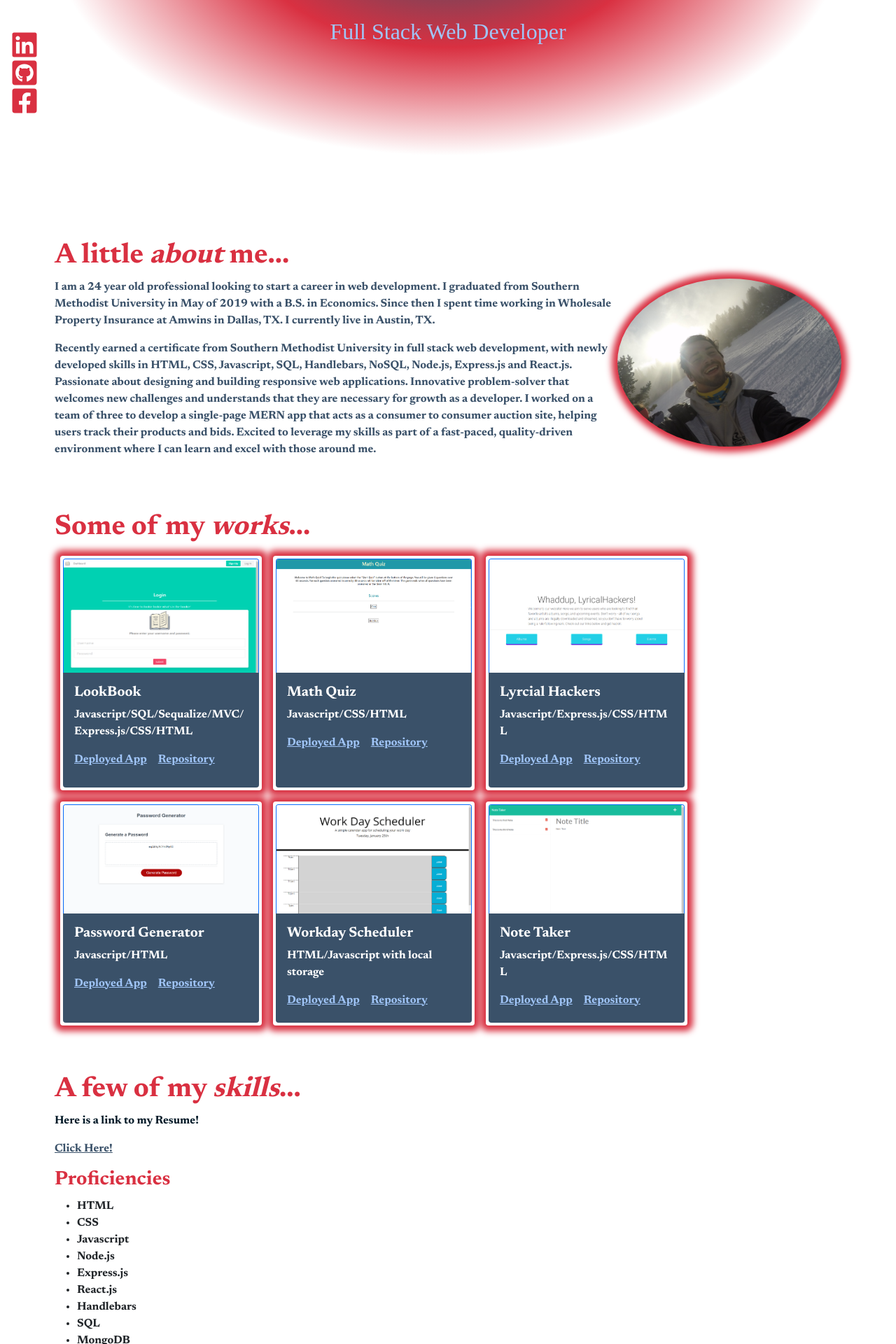
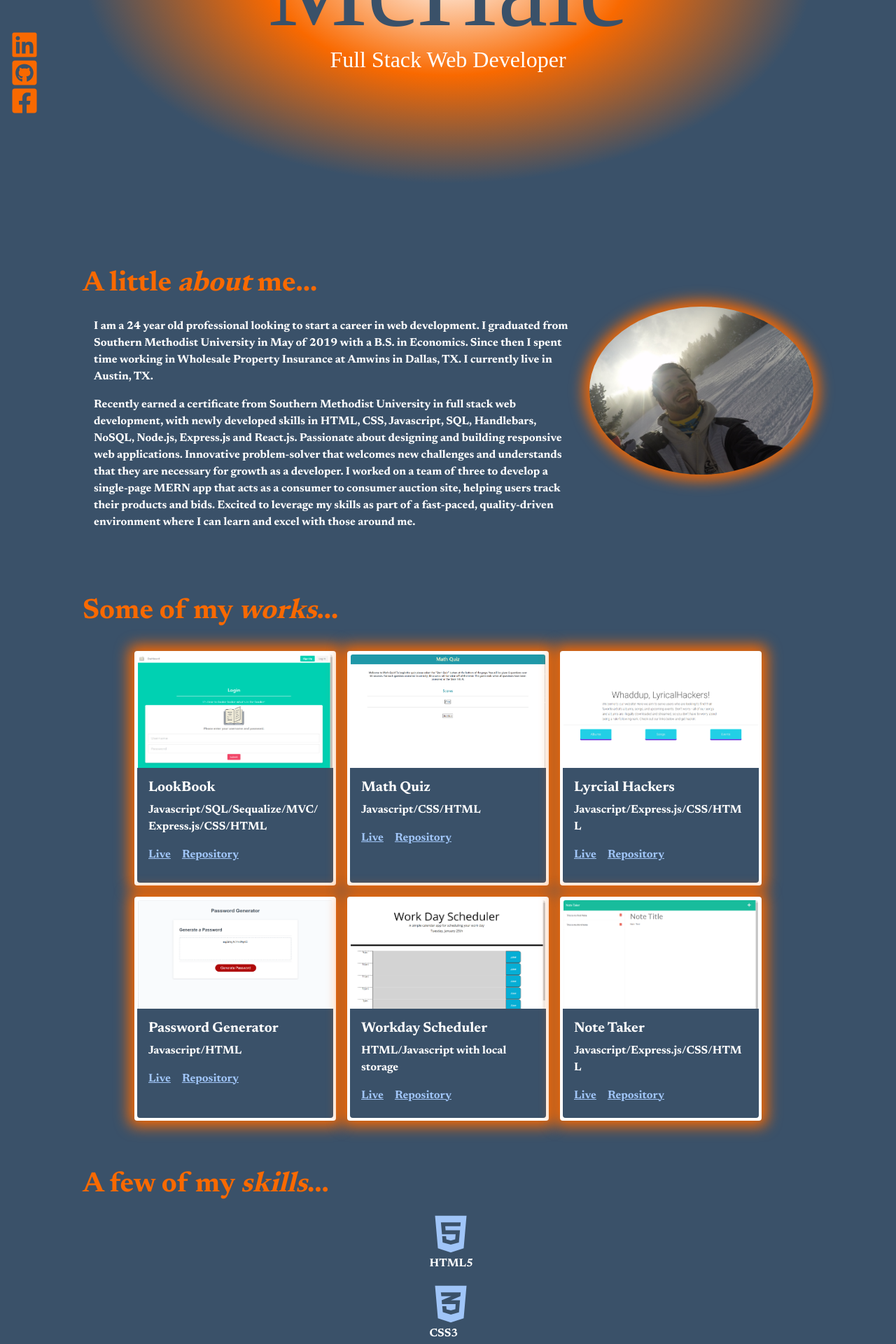
Before and after one commit to colinmchale/react-portfolio, a React (Create React App) app: page / in a window 1280 px wide. Shown: the part 520-2440 px from the top of the page at 70% size. Built offline with nearby package versions, Linux system fonts and the light colour scheme.

Commit message:
changed color scheme, added icons to the skills section

```diff
--- a/src/App.js
+++ b/src/App.js
@@ -6,9 +6,9 @@ import PortfolioContainer from "./components/PortfolioContainer";
 const App = () => <div>
     {/* We are passing the currentPage from state and the function to update it */}
     <NavTabs/>
-    <Icons className="col-md-1"/>
+    <Icons className="col-md-2"/>
     {/* currentPage={currentPage} handlePageChange={handlePageChange} */}
-    <PortfolioContainer className="col-md-11"/>
+    <PortfolioContainer className="col-md-10"/>
     </div>;
 
 export default App;
--- a/src/components/Footer.js
+++ b/src/components/Footer.js
@@ -8,7 +8,7 @@ const styles = {
     color: '#031927',
   },
   linkColor: {
-    color: '#D93041',
+    color: '#F96900',
   },
   bgColor: {
     background: '#3A5169'
@@ -18,16 +18,16 @@ const styles = {
 
 function Footer () {
     return(
-    <footer className="site-footer" style={styles.bgColor}>
+    <footer className="site-footer" style={{background: '#A0C5F8'}}>
       <footer className="d-flex flex-wrap justify-content-between align-items-center py-3 my-4 border-top">
         <div className="col-md-4 d-flex align-items-center">
          <span className='ml-3' style={styles.fontColor}>Made by Colin McHale</span>
         </div>
 
         <ul className="nav col-md-4 justify-content-end list-unstyled d-flex">
-         <li><a className="text-muted" href="https://www.linkedin.com/in/colin-mchale-26a091139/" target="_blank" rel="noreferrer"><FaLinkedin style={{color: '#D93041', fontSize: '40px'}}/></a></li>
-        <li><a className="text-muted" href="https://github.com/colinmchale" target="_blank" rel="noreferrer"><FaGithubSquare style={{color: '#D93041', fontSize: '40px'}}/></a></li>
-        <li><a className="text-muted" href="https://www.facebook.com/colin.mchale.10/" target="_blank" rel="noreferrer"><FaFacebookSquare style={{color: '#D93041', fontSize: '40px'}}/></a></li>
+         <li><a className="text-muted" href="https://www.linkedin.com/in/colin-mchale-26a091139/" target="_blank" rel="noreferrer"><FaLinkedin style={{color: '#F96900', fontSize: '40px'}}/></a></li>
+        <li><a className="text-muted" href="https://github.com/colinmchale" target="_blank" rel="noreferrer"><FaGithubSquare style={{color: '#F96900', fontSize: '40px'}}/></a></li>
+        <li><a className="text-muted" href="https://www.facebook.com/colin.mchale.10/" target="_blank" rel="noreferrer"><FaFacebookSquare style={{color: '#F96900', fontSize: '40px'}}/></a></li>
         </ul>
       </footer>
     </footer>
--- a/src/components/Icons.js
+++ b/src/components/Icons.js
@@ -8,7 +8,7 @@ const styles = {
     color: '#031927',
   },
   linkColor: {
-    color: '#D93041',
+    color: '#F96900',
   }
 }
 
@@ -17,9 +17,9 @@ function Icons () {
     return(
     <div style={{position: "fixed", bottom: 100}}>
       <ul className="list-unstyled d-flex" style={{flexDirection: 'column', marginLeft: 15}}>
-        <li><a className="text-muted" href="https://www.linkedin.com/in/colin-mchale-26a091139/" target="_blank" rel="noreferrer"><FaLinkedin style={{color: '#D93041', fontSize: '40px'}}/></a></li>
-        <li><a className="text-muted" href="https://github.com/colinmchale" target="_blank" rel="noreferrer"><FaGithubSquare style={{color: '#D93041', fontSize: '40px'}}/></a></li>
-        <li><a className="text-muted" href="https://www.facebook.com/colin.mchale.10/" target="_blank" rel="noreferrer"><FaFacebookSquare style={{color: '#D93041', fontSize: '40px'}}/></a></li>
+        <li><a className="text-muted" href="https://www.linkedin.com/in/colin-mchale-26a091139/" target="_blank" rel="noreferrer"><FaLinkedin style={{color: '#F96900', fontSize: '40px'}}/></a></li>
+        <li><a className="text-muted" href="https://github.com/colinmchale" target="_blank" rel="noreferrer"><FaGithubSquare style={{color: '#F96900', fontSize: '40px'}}/></a></li>
+        <li><a className="text-muted" href="https://www.facebook.com/colin.mchale.10/" target="_blank" rel="noreferrer"><FaFacebookSquare style={{color: '#F96900', fontSize: '40px'}}/></a></li>
       </ul>
     </div>
   )
--- a/src/components/NavTabs.js
+++ b/src/components/NavTabs.js
@@ -5,7 +5,7 @@ const styles = {
     background: '#A0C5F8',
   },
   nameColor: {
-    color: '#3A5169',
+    color: '#FFFFFF',
   },
   navFixed: {
     position: "fixed"
--- a/src/components/PortfolioContainer.js
+++ b/src/components/PortfolioContainer.js
@@ -25,15 +25,15 @@ export default function PortfolioContainer() {
   // const handlePageChange = (page) => setCurrentPage(page);
 
   return (
-    <div>
+    <div style={{background: '#3A5169'}}>
       {/* Here we are calling the renderPage method which will return a component  */}
-      <div className='container mt-3 p-2'>
+      <div className='container mt-3 p-5'>
       {/* {renderPage()} */}
-      <Home />
-      <About/>
-      <Works/>
-      <Skills/>
-      <Contact/>
+      <Home id='home'/>
+      <About id='about'/>
+      <Works id='works'/>
+      <Skills id='skills'/>
+      <Contact id='contact'/>
       </div>
       <Footer/>
     </div>
--- a/src/components/pages/About.css
+++ b/src/components/pages/About.css
@@ -1,4 +1,4 @@
 .photoGlow {
     background-color: #fff;
-    box-shadow: 0px 0px 10px 8px #D93041;
+    box-shadow: 0px 0px 20px 8px #F96900;
 }
--- a/src/components/pages/About.js
+++ b/src/components/pages/About.js
@@ -4,10 +4,10 @@ import './About.css';
 
 const styles = {
   fontColor: {
-    color: '#3A5169',
+    color: '#FFFFFF',
   },
   headerColor: {
-    color: '#D93041',
+    color: '#F96900',
   },
   photoSize: {
     width: '20rem',
@@ -21,7 +21,7 @@ export default function About() {
       <h1 style={styles.headerColor}>A little <i>about</i> me...</h1>
 
       <div className="d-flex">
-        <div>
+        <div className="m-3">
           <p style={styles.fontColor}>
             I am a 24 year old professional looking to start a career in web development. I graduated from Southern Methodist University in May of 2019 with a B.S. in Economics. Since then I spent time working in Wholesale Property Insurance at Amwins in Dallas, TX. I currently live in Austin, TX.
           </p>
--- a/src/components/pages/Contact.js
+++ b/src/components/pages/Contact.js
@@ -3,13 +3,13 @@ import { validateEmail } from '../../utils/helpers';
 
 const styles = {
   fontColor: {
-    color: '#031927',
+    color: '#A0C5F8',
   },
   headerColor: {
-    color: '#D93041',
+    color: '#F96900',
   },
   buttonColor: {
-    background: '#D93041'
+    background: '#F96900'
   }
 }
 
--- a/src/components/pages/Home.js
+++ b/src/components/pages/Home.js
@@ -5,13 +5,13 @@ const styles = {
     color: '#031927',
   },
   headerColor: {
-    color: '#D93041',
+    color: '#F96900',
   },
   linkColor: {
     color: '#3A5169',
   },
   bgColor: {
-    background: 'radial-gradient(closest-side, #3A5169, #D93041, #FFFFFF)'
+    background: 'radial-gradient(closest-side, #FFFFFF, #F96900, #3A5169)'
   },
   marginTop: {
     marginTop: 100
@@ -33,9 +33,9 @@ const styles = {
 export default function Home() {
   return (
     <div className="home" style={{...styles.bgColor, ...styles.marginTop, ...styles.paddingTop, ...styles.paddingBottom, ...styles.paddingLeft, ...styles.paddingRight}}>
-      <h1 className={"d-flex"} style={{fontSize: "1000%", color: '#FFFFFF', justifyContent: "center", marginBottom: -50}}>Colin</h1>
-      <h1 className={"d-flex"} style={{fontSize: "1000%", color: '#FFFFFF', justifyContent: "center", marginTop: -50}}>McHale</h1>
-      <h2 className={"d-flex"} style={{justifyContent: "center", color: '#A0C5F8', marginTop: -20}}>Full Stack Web Developer</h2>
+      <h1 className={"d-flex"} style={{fontSize: "1000%", color: '#3A5169', justifyContent: "center", marginBottom: -50}}>Colin</h1>
+      <h1 className={"d-flex"} style={{fontSize: "1000%", color: '#3A5169', justifyContent: "center", marginTop: -50}}>McHale</h1>
+      <h2 className={"d-flex"} style={{justifyContent: "center", color: '#FFFFFF', marginTop: -20}}>Full Stack Web Developer</h2>
     </div>
   );
 }
--- a/src/components/pages/Skills.js
+++ b/src/components/pages/Skills.js
@@ -1,11 +1,22 @@
 import React from 'react';
+import { FaHtml5 } from "react-icons/fa";
+import { FaCss3Alt } from "react-icons/fa";
+import { SiJavascript } from "react-icons/si";
+import { FaPython } from "react-icons/fa";
+import { FaReact } from "react-icons/fa";
+import { FaNode } from "react-icons/fa";
+import { SiExpress } from "react-icons/si";
+import { SiHandlebarsdotjs } from "react-icons/si";
+import { SiMysql } from "react-icons/si";
+import { SiMongodb } from "react-icons/si";
+
 
 const styles = {
   fontColor: {
     color: '#031927',
   },
   headerColor: {
-    color: '#D93041',
+    color: '#F96900',
   },
   linkColor: {
     color: '#3A5169',
@@ -16,27 +27,36 @@ export default function Skills() {
   return (
     <div style={{marginTop: 60}}>
       <h1 style={styles.headerColor}>A few of my <i>skills</i>...</h1>
-      <div>
+      {/* <div> */}
 
-        <p style={styles.fontColor}>
+        {/* <p style={styles.fontColor}>
           Here is a link to my Resume!
         </p>
         <a href="https://docs.google.com/document/d/1avotxOyxeQwgVsX3E6J37fnLdrUUkCO66lvNjmo4-hg/edit#heading=h.y7d3xdxnr44m" target="_blank" rel="noreferrer" style={styles.linkColor}>Click Here!</a>
+      </div> */}
+
+      <div className='m-3 d-flex flex-wrap justify-content-center'>
+        <ul>
+        <div>
+          <FaHtml5 style={{color: '#A0C5F8', fontSize: '60px'}}/>
+          <p style={{color: '#FFFFFF'}}>HTML5</p>
+        </div>
+
+        <div>
+          <FaCss3Alt style={{color: '#A0C5F8', fontSize: '60px'}}/>
+          <p style={{color: '#FFFFFF'}}>CSS3</p>
+        </div>
+
+        <div><SiJavascript style={{color: '#A0C5F8', fontSize: '60px'}}/><p style={{color: '#FFFFFF'}}>Javascript</p></div>
+        <div><FaPython style={{color: '#A0C5F8', fontSize: '60px'}}/><p style={{color: '#FFFFFF'}}>Python</p></div>
+        <div><FaReact style={{color: '#A0C5F8', fontSize: '60px'}}/><p style={{color: '#FFFFFF'}}>React JS</p></div>
+        <div><FaNode style={{color: '#A0C5F8', fontSize: '60px'}}/><p style={{color: '#FFFFFF'}}>Node.js</p></div>
+        <div><SiExpress style={{color: '#A0C5F8', fontSize: '60px'}}/><p style={{color: '#FFFFFF'}}>Express.js</p></div>
+        <div><SiHandlebarsdotjs style={{color: '#A0C5F8', fontSize: '60px'}}/><p style={{color: '#FFFFFF'}}>Handlebars</p></div>
+        <div><SiMysql style={{color: '#A0C5F8', fontSize: '60px'}}/><p style={{color: '#FFFFFF'}}>MySQL</p></div>
+        <div><SiMongodb style={{color: '#A0C5F8', fontSize: '60px'}}/><p style={{color: '#FFFFFF'}}>MongoDB</p></div>
+        </ul>
       </div>
-      <h3 class="mt-3" style={styles.headerColor}>
-        Proficiencies
-      </h3>
-      <ul>
-        <li>HTML</li>
-        <li>CSS</li>
-        <li>Javascript</li>
-        <li>Node.js</li>
-        <li>Express.js</li>
-        <li>React.js</li>
-        <li>Handlebars</li>
-        <li>SQL</li>
-        <li>MongoDB</li>
-      </ul>
     </div>
   );
 }
--- a/src/components/pages/Works.css
+++ b/src/components/pages/Works.css
@@ -1,6 +1,6 @@
 .cardGlow {
     background-color: #fff;
-    box-shadow: 0px 0px 10px 8px #D93041;
+    box-shadow: 0px 0px 20px 8px #F96900;
 }
 
 
--- a/src/components/pages/Works.js
+++ b/src/components/pages/Works.js
@@ -12,7 +12,7 @@ const styles = {
     color: '#031927',
   },
   headerColor: {
-    color: '#D93041',
+    color: '#F96900',
   },
   cardColor: {
     background: '#3A5169'
@@ -30,58 +30,58 @@ export default function Works() {
     <div style={{marginTop: 60}}>
       <h1 style={styles.headerColor}>Some of my <i>works</i>...</h1>
 
-    <div className='d-flex flex-wrap text-white'>
+    <div className='mt-4 d-flex flex-wrap text-white justify-content-center'>
     <div className="card col-6 p-1 m-2 border-0 cardGlow" style={styles.cardWidth}>
-        <img className="card-img-top border border-bottom-0 border-primary rounded-top h-50" src={lookBook} alt="LookBook"/>
+        <img className="card-img-top border border-bottom-0 border-white rounded-top h-50" src={lookBook} alt="LookBook"/>
         <div className="card-body rounded-bottom h-50" style={styles.cardColor}>
         <h5 className="card-title">LookBook</h5>
         <p className="card-text">Javascript/SQL/Sequalize/MVC/Express.js/CSS/HTML</p>
-        <a href="https://young-anchorage-47013.herokuapp.com/" target="_blank" rel="noreferrer" className="card-link" style={styles.linkColor}>Deployed App</a>
+        <a href="https://young-anchorage-47013.herokuapp.com/" target="_blank" rel="noreferrer" className="card-link" style={styles.linkColor}>Live</a>
         <a href="https://github.com/shivermotion/project-2" target="_blank" rel="noreferrer" className="card-link" style={styles.linkColor}>Repository</a>
         </div>
       </div>
       <div className="card col-6 p-1 m-2 border-0 cardGlow" style={styles.cardWidth}>
-        <img className="card-img-top border border-bottom-0 border-primary rounded-top h-50" src={mathQuiz} alt="Math Quiz"/>
+        <img className="card-img-top border border-bottom-0 border-white rounded-top h-50" src={mathQuiz} alt="Math Quiz"/>
         <div className="card-body rounded-bottom h-50" style={styles.cardColor}>
         <h5 className="card-title">Math Quiz</h5>
         <p className="card-text">Javascript/CSS/HTML</p>
-        <a href="https://colinmchale.github.io/CodeQuiz/" target="_blank" rel="noreferrer" className="card-link" style={styles.linkColor}>Deployed App</a>
+        <a href="https://colinmchale.github.io/CodeQuiz/" target="_blank" rel="noreferrer" className="card-link" style={styles.linkColor}>Live</a>
         <a href="https://github.com/colinmchale/CodeQuiz" target="_blank" rel="noreferrer" className="card-link" style={styles.linkColor}>Repository</a>
         </div>
       </div>
       <div className="card col-6 p-1 m-2 border-0 cardGlow" style={styles.cardWidth}>
-        <img className="card-img-top border border-bottom-0 border-primary rounded-top h-50" src={lyricalHacker} alt="Lyrcial Hackers"/>
+        <img className="card-img-top border border-bottom-0 border-white rounded-top h-50" src={lyricalHacker} alt="Lyrcial Hackers"/>
         <div className="card-body rounded-bottom h-50" style={styles.cardColor}>
         <h5 className="card-title">Lyrcial Hackers</h5>
         <p className="card-text">Javascript/Express.js/CSS/HTML</p>
-        <a href="https://colinmchale.github.io/ProjectforHackers/" target="_blank" rel="noreferrer" className="card-link" style={styles.linkColor}>Deployed App</a>
+        <a href="https://colinmchale.github.io/ProjectforHackers/" target="_blank" rel="noreferrer" className="card-link" style={styles.linkColor}>Live</a>
         <a href="https://github.com/colinmchale/ProjectforHackers" target="_blank" rel="noreferrer" className="card-link" style={styles.linkColor}>Repository</a>
         </div>
       </div>
       <div className="card col-6 p-1 m-2 border-0 cardGlow" style={styles.cardWidth}>
-        <img className="card-img-top border border-bottom-0 border-primary rounded-top h-50" src={passwordGenerator} alt="Password Generator"/>
+        <img className="card-img-top border border-bottom-0 border-white rounded-top h-50" src={passwordGenerator} alt="Password Generator"/>
         <div className="card-body rounded-bottom h-50" style={styles.cardColor}>
         <h5 className="card-title">Password Generator</h5>
         <p className="card-text">Javascript/HTML</p>
-        <a href="https://colinmchale.github.io/PasswordGenerator/" target="_blank" rel="noreferrer" className="card-link" style={styles.linkColor}>Deployed App</a>
+        <a href="https://colinmchale.github.io/PasswordGenerator/" target="_blank" rel="noreferrer" className="card-link" style={styles.linkColor}>Live</a>
         <a href="https://github.com/colinmchale/PasswordGenerator" className="card-link" target="_blank" rel="noreferrer" style={styles.linkColor}>Repository</a>
         </div>
       </div>
       <div className="card col-6 p-1 m-2 border-0 cardGlow" style={styles.cardWidth}>
-        <img className="card-img-top border border-bottom-0 border-primary rounded-top h-50" src={workDayScheduler} alt="Workday Scheduler"/>
+        <img className="card-img-top border border-bottom-0 border-white rounded-top h-50" src={workDayScheduler} alt="Workday Scheduler"/>
         <div className="card-body rounded-bottom h-50" style={styles.cardColor}>
         <h5 className="card-title">Workday Scheduler</h5>
         <p className="card-text">HTML/Javascript with local storage</p>
-        <a href="https://colinmchale.github.io/WorkDayScheduler/" target="_blank" rel="noreferrer" className="card-link" style={styles.linkColor}>Deployed App</a>
+        <a href="https://colinmchale.github.io/WorkDayScheduler/" target="_blank" rel="noreferrer" className="card-link" style={styles.linkColor}>Live</a>
         <a href="https://github.com/colinmchale/WorkDayScheduler" target="_blank" rel="noreferrer" className="card-link" style={styles.linkColor}>Repository</a>
         </div>
       </div>
       <div className="card col-6 p-1 m-2 border-0 cardGlow" style={styles.cardWidth}>
-        <img className="card-img-top border border-bottom-0 border-primary rounded-top h-50" src={noteTaker} alt="Note Taker"/>
+        <img className="card-img-top border border-bottom-0 border-white rounded-top h-50" src={noteTaker} alt="Note Taker"/>
         <div className="card-body rounded-bottom h-50" style={styles.cardColor}>
         <h5 className="card-title">Note Taker</h5>
         <p className="card-text">Javascript/Express.js/CSS/HTML</p>
-        <a href="https://whispering-harbor-33313.herokuapp.com/" target="_blank" rel="noreferrer" className="card-link" style={styles.linkColor}>Deployed App</a>
+        <a href="https://whispering-harbor-33313.herokuapp.com/" target="_blank" rel="noreferrer" className="card-link" style={styles.linkColor}>Live</a>
         <a href="https://github.com/colinmchale/NoteTaker" target="_blank" rel="noreferrer" className="card-link" style={styles.linkColor}>Repository</a>
         </div>
       </div>
```
